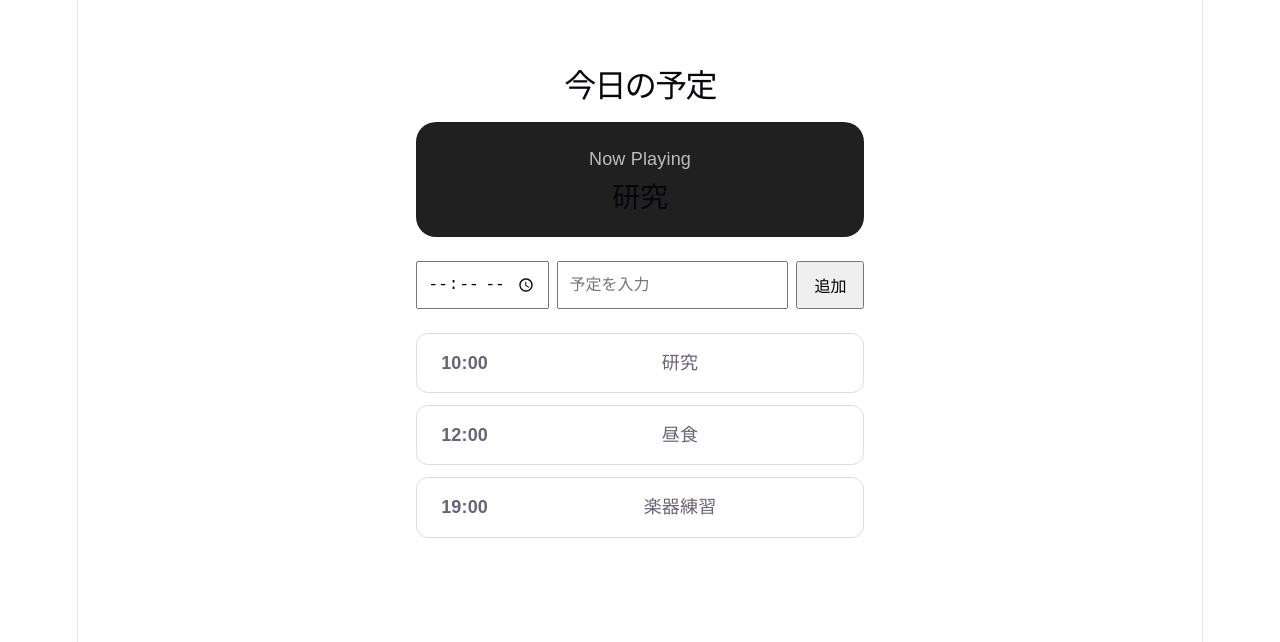
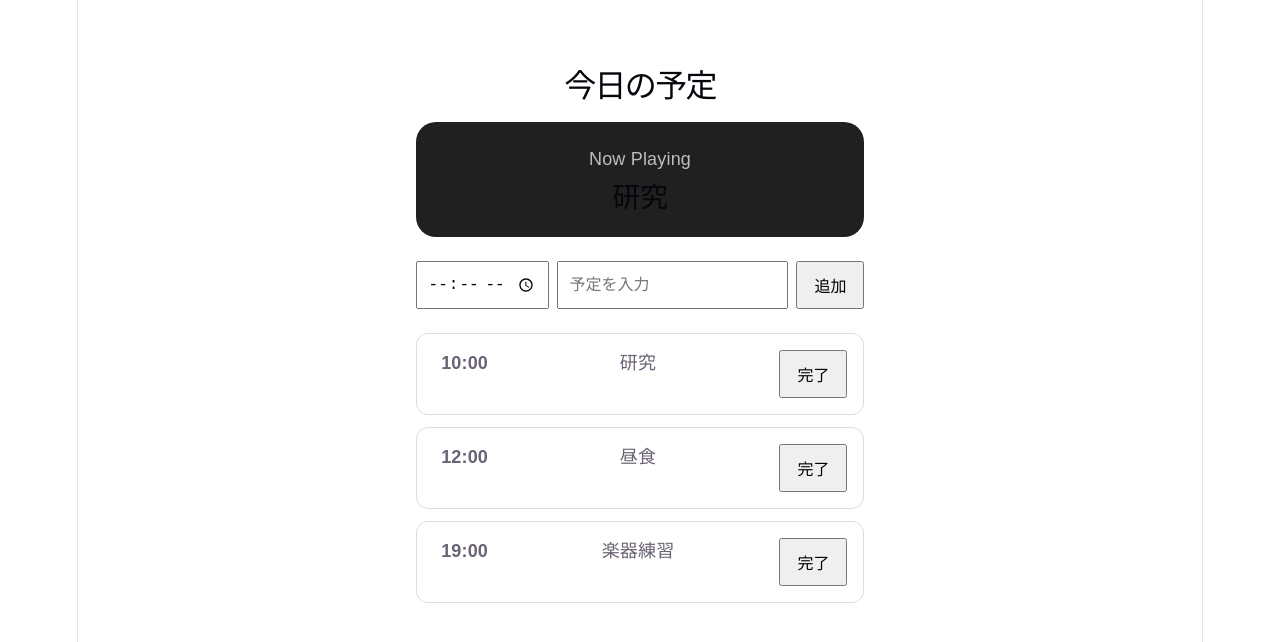
Before and after one commit to tanaharu-droid/schedule-app, a React (Vite) app: page / in a window 1280 px wide. Shown: the top 642 px of the page. Built offline with nearby package versions, Linux system fonts and the light colour scheme.

Commit message:
Add task completion toggle

```diff
--- a/src/App.css
+++ b/src/App.css
@@ -67,3 +67,8 @@ button {
   font-size: 16px;
   cursor: pointer;
 }
+
+.schedule-item.done {
+  opacity: 0.5;
+  text-decoration: line-through;
+}
--- a/src/App.tsx
+++ b/src/App.tsx
@@ -5,6 +5,11 @@ function App() {
 
     const [time, setTime] = useState('')
     const [title, setTitle] = useState('')
+    const [schedules, setSchedules] = useState([
+        { time: '10:00', title: '研究', done: false },
+        { time: '12:00', title: '昼食', done: false },
+        { time: '19:00', title: '楽器練習', done: false },
+    ])
 
     const addSchedule = () => {
         if (title === '') return
@@ -12,6 +17,7 @@ function App() {
         const newSchedule = {
             time: time,
             title: title,
+            done: false,
         }
 
         setSchedules([...schedules, newSchedule])
@@ -20,11 +26,20 @@ function App() {
         setTitle('')
     }
 
-    const [schedules, setSchedules] = useState([
-        { time: '10:00', title: '研究' },
-        { time: '12:00', title: '昼食' },
-        { time: '19:00', title: '楽器練習' },
-    ])
+    const toggleDone = (index: number) => {//index番目の予定を切り替える
+        const newSchedules = schedules.map((schedule, i) => {//予定1件分のデータと番目を受け取り参照（map）
+            if (i === index) {
+                return {
+                    ...schedule,//現在参照している予定をコピー
+                    done: !schedule.done,//doneのみ反転させる
+                }
+            }
+
+            return schedule//クリックされた予定でないならそのまま返す
+        })
+
+        setSchedules(newSchedules)//更新されたnewSchedulesを代入する
+    }
 
     return (
         <main className="app">
@@ -52,10 +67,17 @@ function App() {
             </section>
 
             <section className="playlist">
-                {schedules.map((schedule) => (
-                    < div className="schedule-item" key={`${schedule.time}-${schedule.title}`}>
+                {schedules.map((schedule, index) => (
+                    <div
+                        className={`schedule-item ${schedule.done ? 'done' : ''}`}//doneがtrueのとき，classNameにdoneが加わる
+                        key={`${schedule.time}-${schedule.title}`}
+                    >
                         <span className="time">{schedule.time}</span>
                         <span className="title">{schedule.title}</span>
+
+                        <button onClick={() => toggleDone(index)}>
+                            {schedule.done ? '戻す' : '完了'}
+                        </button>
                     </div>
                 ))}
             </section>
```
